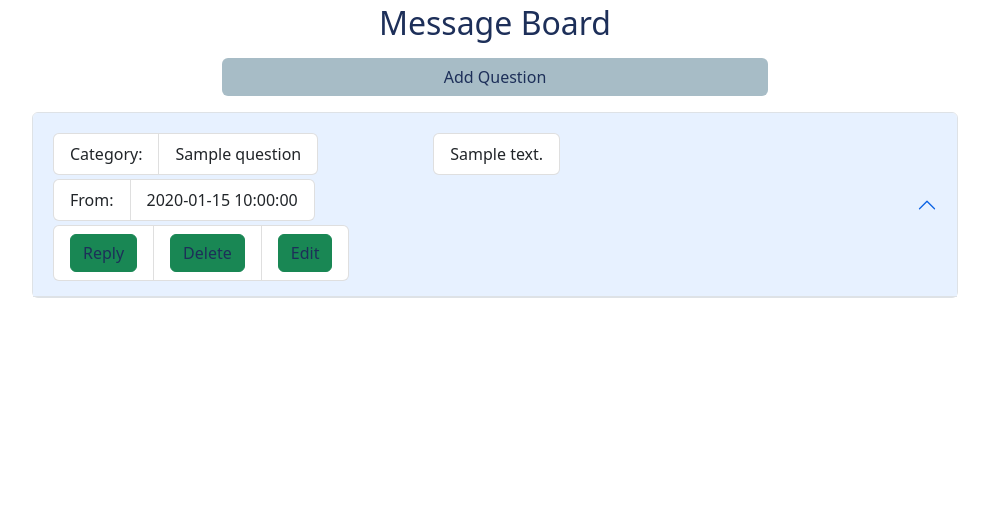
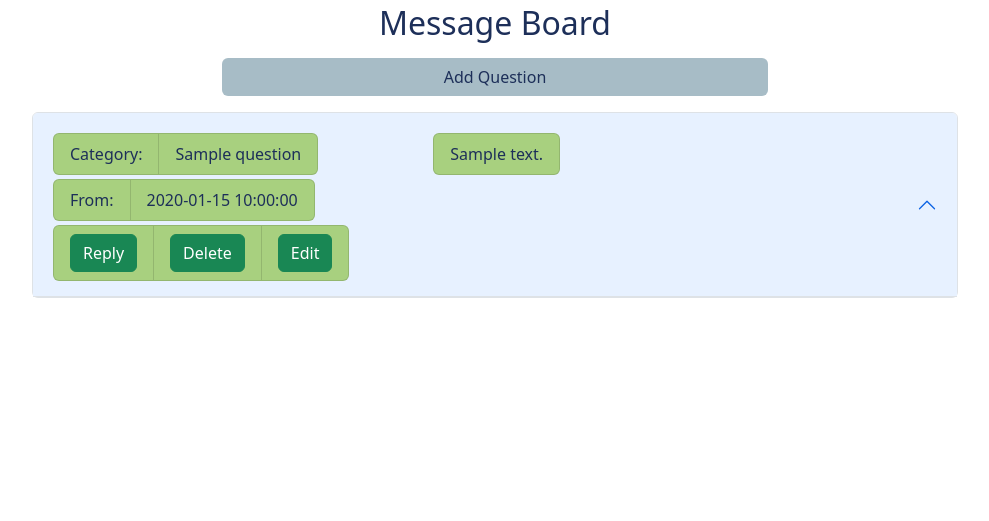
Before and after one commit to Ed-Whyatt/movie-lounge-ms-3, a Flask app: template movielounge/templates/message_board.html in a window 1280 px wide. Shown: the part 82-603 px from the top of the page, without its empty margins (145-1134 px from the left). Run offline with Flask 2, Linux system fonts and the light colour scheme; the template is opened without the code that fills it: most values are stand-ins (such as "Sample title", 1, 10 or a date in 2020).

Commit message:
Add lounge css for background and text colours

```diff
--- a/movielounge/templates/message_board.html
+++ b/movielounge/templates/message_board.html
@@ -7,7 +7,7 @@
 <div class="row">
     <div class="d-grid gap-2 col-6 mx-auto mt-2 mb-3">
         <!-- button from bootstrap -->
-        <a href="" class="btn lounge-opaque-gray-bg lounge-blue-text">
+        <a href="#" class="btn lounge-opaque-gray-bg lounge-blue-text">
             Add Question
         </a>
     </div>
@@ -24,20 +24,20 @@
                 <div class="accordion-header" id="headingOne">
 
                     <button class="accordion-button" type="button" data-bs-toggle="collapse"
-                        data-bs-target="#collapse{{ loop.index }}" aria-expanded="true" aria-controls="collapseone">
+                        data-bs-target="#collapse{{ loop.index }}" aria-expanded="false" aria-controls="collapseone">
 
                         <div class="row">
 
                             <div class="col-sm-12 col-md-6">
                                 <!-- Bootstrap list groupe for message details -->
                                 <ul class="list-group list-group-horizontal mt-1">
-                                    <li class="list-group-item">Category:</li>
-                                    <li class="list-group-item"> {{ question.category_name }} </li>
+                                    <li class="list-group-item lounge-main-opaque-bg lounge-blue-text">Category:</li>
+                                    <li class="list-group-item lounge-main-opaque-bg lounge-blue-text"> {{ question.category_name }} </li>
 
                                 </ul>
                                 <ul class="list-group list-group-horizontal mt-1">
-                                    <li class="list-group-item">From:</li>
-                                    <li class="list-group-item"> {{ question.created_by }} </li>
+                                    <li class="list-group-item lounge-main-opaque-bg lounge-blue-text">From:</li>
+                                    <li class="list-group-item lounge-main-opaque-bg lounge-blue-text"> {{ question.created_by }} </li>
 
                                 </ul>
                             </div>
@@ -46,7 +46,7 @@
                                 <!-- Bootstrap list groupe for message details -->
                                 <ul class="list-group list-group-horizontal mt-1">
 
-                                    <li class="list-group-item"> {{ question.question_description }}
+                                    <li class="list-group-item lounge-main-opaque-bg lounge-blue-text"> {{ question.question_description }}
                                     </li>
 
                                 </ul>
@@ -55,17 +55,17 @@
                             <div class="col-sm-12">
 
                                 <ul class="list-group list-group-horizontal mt-1">
-                                    <li class="list-group-item">
-                                        <a href="#" class="btn lounge-blue-text btn-success">Reply</a>
+                                    <li class="list-group-item lounge-main-opaque-bg">
+                                        <a href="#" class="btn btn-success">Reply</a>
                                     </li>
-                                    <li class="list-group-item">
+                                    <li class="list-group-item lounge-main-opaque-bg">
                                             <div class="col-sm-6">
-                                                <a href="#" class="btn lounge-blue-text btn-success">Delete</a>
+                                                <a href="#" class="btn btn-success">Delete</a>
                                             </div>
                                     </li>
-                                    <li class="list-group-item">
+                                    <li class="list-group-item lounge-main-opaque-bg">
                                         <div class="col-sm-6">
-                                            <a href="#" class="btn lounge-blue-text btn-success">Edit</a>
+                                            <a href="#" class="btn btn-success">Edit</a>
                                         </div>
                                     </li>
 
@@ -80,7 +80,7 @@
                 <!-- Booots strap accordian open body for message question answers -->
                 <div id="collapse{{ loop.index }}" class="accordion-collapse collapse" aria-labelledby="headingOne"
                     data-bs-parent="#accordionExample">
-                    <div class="accordion-body">
+                    <div class="accordion-body lounge-main-opaque-bg ">
 
                         <div class="row">
                             <!-- for loop for message answers -->
@@ -90,35 +90,35 @@
 
                             <div class="col-12">
                                 <!-- boostrap card for message answers -->
-                                <div class="card">
+                                <div class="card lounge-main-opaque-bg">
                                     <div class="card-body mt-1">
                                         <!-- Bootstrap list groupe for reply message -->
                                         <div class="row">
                                             <div class="col-sm-12 col-md-6">
                                                 <ul class="list-group list-group-horizontal">
-                                                    <li class="list-group-item">From:</li>
-                                                    <li class="list-group-item">{{ answer.created_by }}</li>
+                                                    <li class="list-group-item lounge-blue-text lounge-main-opaque-bg ">From:</li>
+                                                    <li class="list-group-item lounge-blue-text lounge-main-opaque-bg ">{{ answer.created_by }}</li>
                                                 </ul>
                                             </div>
                                             <div class="col-sm-12 col-md-6">
                                                 <ul class="list-group list-group-horizontal mt-1">
-                                                    <li class="list-group-item">{{ answer.answer_message }}</li>
+                                                    <li class="list-group-item lounge-blue-text lounge-main-opaque-bg ">{{ answer.answer_message }}</li>
                                                 </ul>
                                             </div>
                                             <div class="col-sm-12">
 
                                                 <ul class="list-group list-group-horizontal mt-1">
-                                                    <li class="list-group-item">
-                                                        <a href="#" class="btn lounge-blue-text btn-success">Reply</a>
+                                                    <li class="list-group-item lounge-main-opaque-bg">
+                                                        <a href="#" class="btn btn-success">Reply</a>
                                                     </li>
-                                                    <li class="list-group-item">
+                                                    <li class="list-group-item lounge-main-opaque-bg ">
                                                             <div class="">
-                                                                <a href="#" class="btn lounge-blue-text btn-success">Delete</a>
+                                                                <a href="#" class="btn btn-success">Delete</a>
                                                             </div>
                                                     </li>
-                                                    <li class="list-group-item">
+                                                    <li class="list-group-item lounge-main-opaque-bg ">
                                                         <div>
-                                                            <a href="#" class="btn lounge-blue-text btn-success">Edit</a>
+                                                            <a href="#" class="btn btn-success">Edit</a>
                                                         </div>
                                                     </li>
                                                 </ul>
@@ -133,11 +133,18 @@
                             {% endif %}
                             <!-- Answers forloop end -->
                             {% endfor %}
-                            <div class="col-12 col-md-10 offset-md-2 mt-1">
-                                <ul class="list-group list-group-horizontal">
-                                    <li class="list-group-item">
-                                        <a href="#" class="btn lounge-blue-text btn-success mt-1">Reply</a>
-                                    </li>
+
+                            <div class="col-12">
+                                <div class="card lounge-main-opaque-bg">
+                                    <div class="card-body">
+                                        <ul class="list-group list-group-horizontal">
+                                            <li class="list-group-item lounge-main-opaque-bg ">
+                                                <a href="#" class="btn lounge-blue-text btn-success mt-1">Reply</a>
+                                            </li>
+                                        </ul>
+                                    </div>
+                                </div>
+
                             </div>
                         </div>
                     </div>
```
